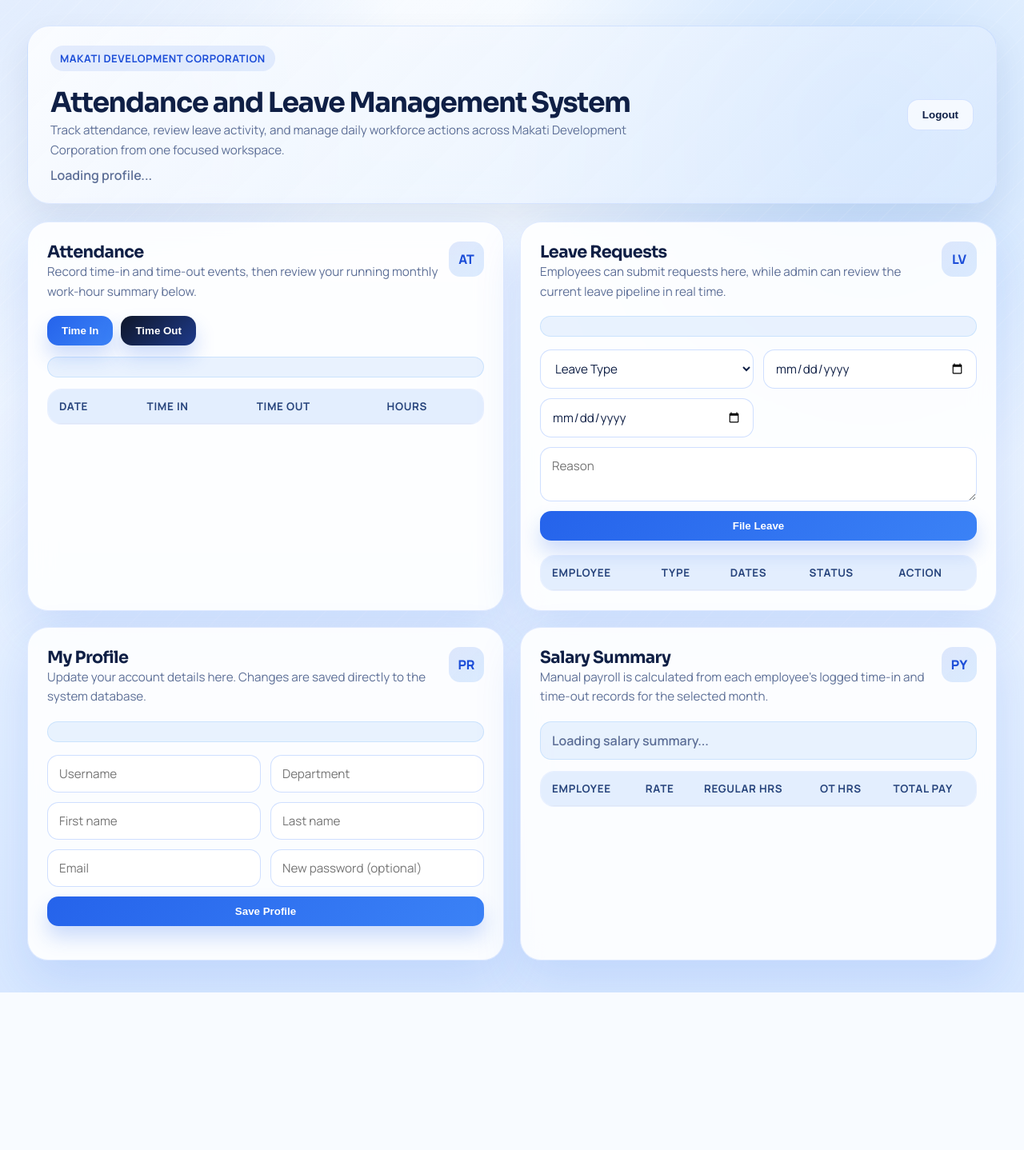
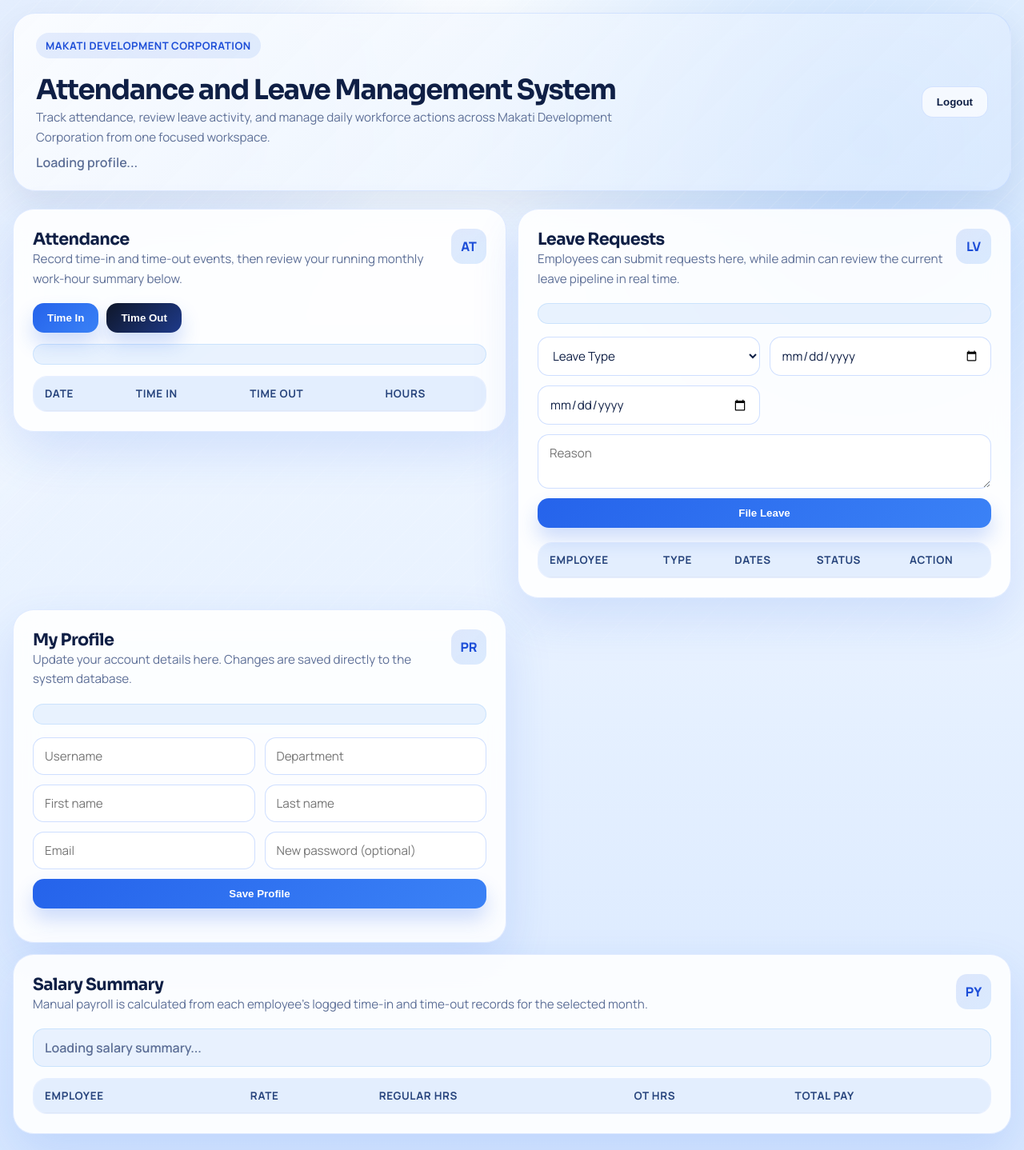
Before and after one commit to kristineasi/ojt-activity---ojt-act---Employee-Attendance-and-Leave-Management-System, a Django app: page /dashboard/ in a window 1280 px wide. Shown: the whole page at 80% size. Before the commit the page ends 1241 px from the top, so only its background shows below. Run offline with Django 5.2, Linux system fonts and the light colour scheme; the visitor is signed in with stand-in values (Sample User, id 1); lists and menus that the app fills with data are empty.

Commit message:
fix: force full-width salary panel on desktop

```diff
--- a/static/css/styles.css
+++ b/static/css/styles.css
@@ -28,6 +28,7 @@
         radial-gradient(circle at 85% 12%, rgba(96, 165, 250, 0.32), transparent 30%),
         linear-gradient(180deg, #f7fbff 0%, var(--bg) 48%, var(--bg-deep) 100%);
     min-height: 100vh;
+    overflow-x: hidden;
 }
 
 body::before {
@@ -182,9 +183,11 @@
 }
 
 .app-shell {
-    padding: 32px 24px 40px;
-    max-width: 1260px;
-    margin: 0 auto;
+    padding: 16px 16px 20px;
+    width: 100%;
+    max-width: none;
+    margin: 0;
+    min-height: 100vh;
     position: relative;
 }
 
@@ -229,8 +232,19 @@
 
 .dashboard-grid {
     display: grid;
-    grid-template-columns: 1fr 1fr;
-    gap: 20px;
+    grid-template-columns: repeat(12, minmax(0, 1fr));
+    gap: 14px;
+    align-items: start;
+}
+
+.dashboard-grid > .panel {
+    grid-column: span 6;
+}
+
+#salary-panel {
+    grid-column: 1 / -1;
+    width: 100%;
+    justify-self: stretch;
 }
 
 .panel {
--- a/templates/dashboard.html
+++ b/templates/dashboard.html
@@ -127,7 +127,7 @@
             </form>
         </section>
 
-        <section class="panel">
+        <section class="panel" id="salary-panel">
             <div class="section-heading">
                 <div>
                     <h2>Salary Summary</h2>
```
Also changed, not shown: other parts of static/css/styles.css (+44 -5 lines).
